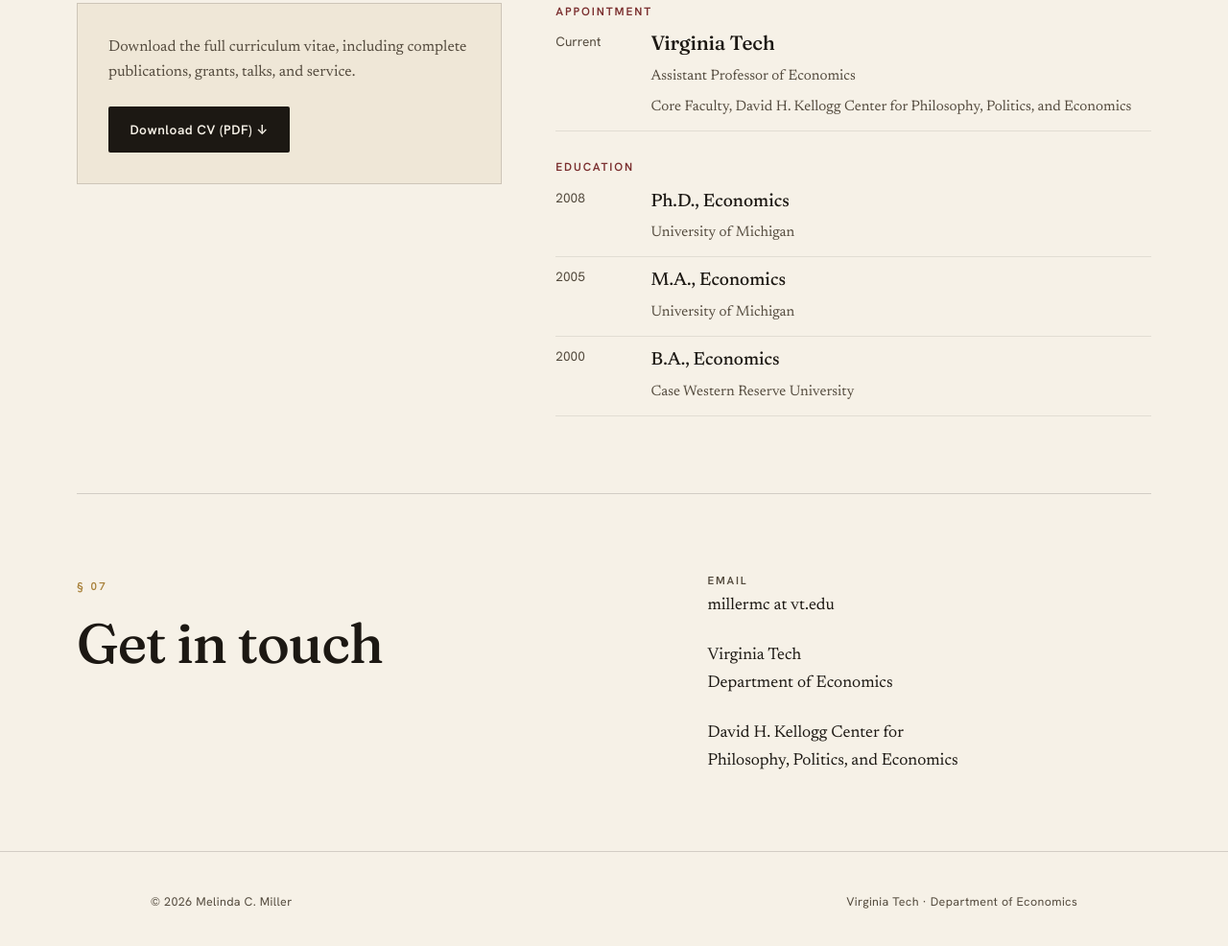
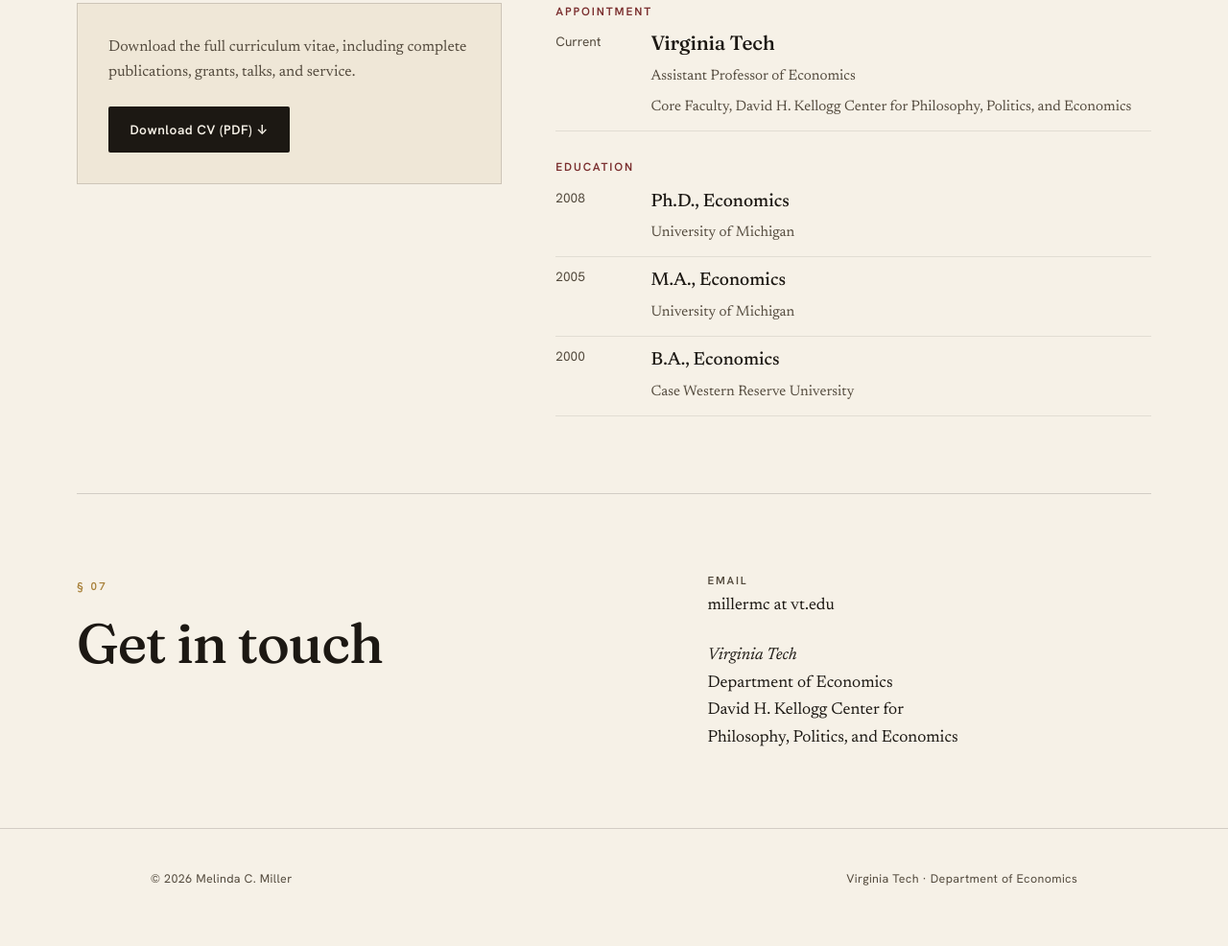
Before and after one commit to melindacarmanmiller/melindacarmanmiller.github.io, a plain HTML site: page index.html in a window 1280 px wide. Shown: the part 5840-6826 px from the top of the page at 96% size. Drawn offline with Linux system fonts and the light colour scheme.

Commit message:
Update index.html

```diff
--- a/index.html
+++ b/index.html
@@ -514,13 +514,10 @@
         <dt>Email</dt>
         <dd>millermc at vt.edu</dd>
         <dt></dt>
-        <dd>Virginia Tech<br>Department of Economics</dd>
-        <dt></dt>
-        <dd>David H. Kellogg Center for<br>Philosophy, Politics, and Economics</dd>
+        <dd><em>Virginia Tech</em><br>Department of Economics<br>David H. Kellogg Center for<br>Philosophy, Politics, and Economics</dd>
       </dl>
     </div>
   </section>
-
 </main>
 
 <footer>
```
